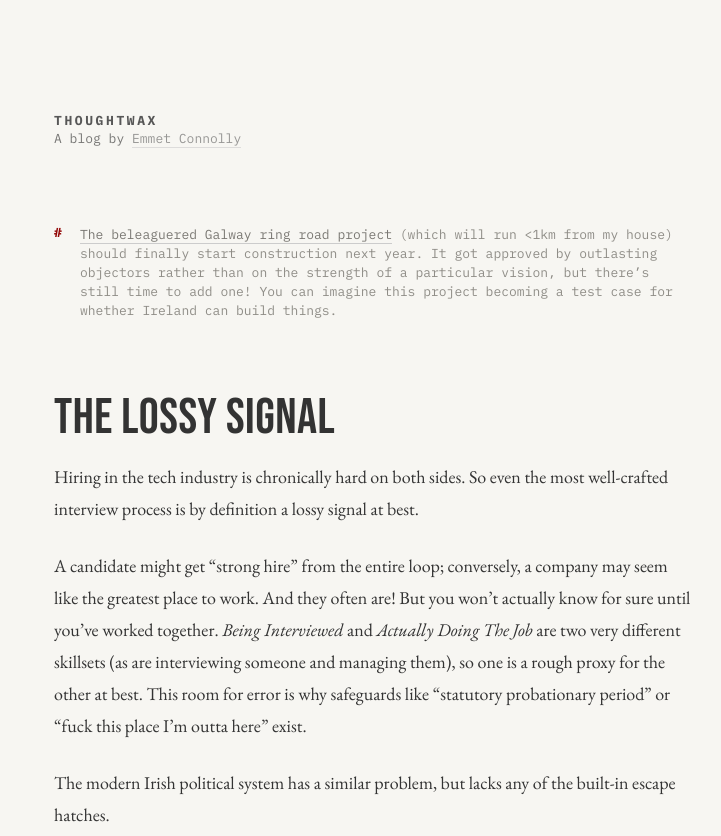
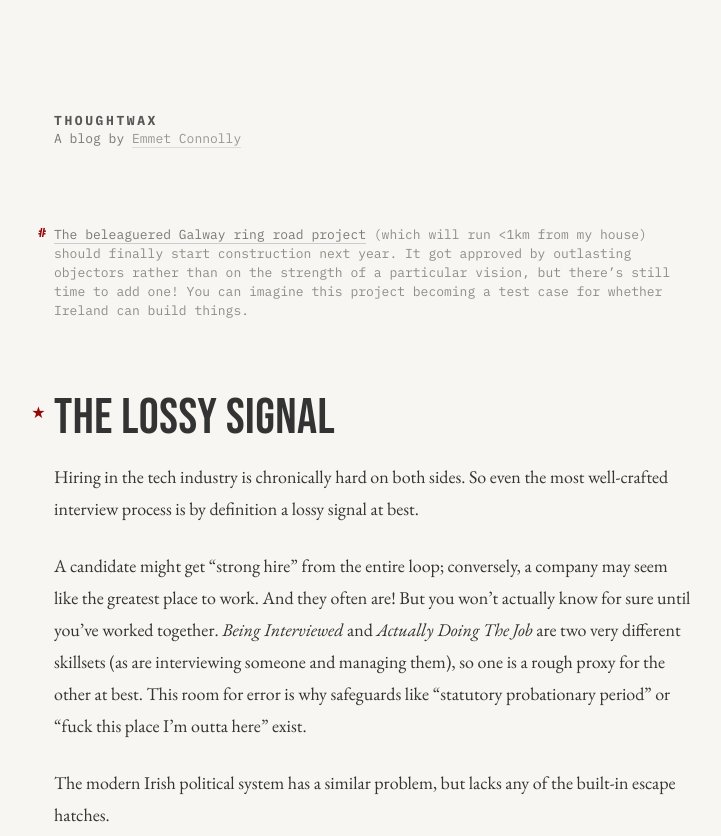
Before and after one commit to thoughtwax/thoughtwax.github.io, a Jekyll site: the page built from index.html, in a window 1280 px wide. Shown: the top 836 px of the page, without its empty margins (266-987 px from the left). Built offline with Jekyll 4.4.1, drawn with Linux system fonts in a browser that asks for light colours; grey boxes are pictures that could not be loaded.

Commit message:
Hang note # and post ★ permalinks in the left margin
Note text now lines up with the rest of the page; the # hangs outside
the column like a bullet. Long posts get a ★ permalink hung beside
the title. Narrow phones get a slightly wider gutter so neither glyph
touches the screen edge.

Co-Authored-By: Claude Opus 5.5 <noreply@anthropic.com>
Claude-Session: https://claude.ai/code/session_019h8dkkWLgx3rEEzw313iWw

```diff
--- a/_layouts/post.html
+++ b/_layouts/post.html
@@ -1,7 +1,7 @@
 ---
 layout: default
 ---
-<h2>{{ page.title }}</h2>
+<h2><a class="star u-url" href="{{ page.url }}" aria-label="Permalink to this post">&#9733;</a>{{ page.title }}</h2>
 
 <div id="post">
   {{ content }}
--- a/css/main.css
+++ b/css/main.css
@@ -67,15 +67,22 @@ table.books td.title { font-style: italic; }
 table.books td.author { color: #575757; }
 table.books td.stars { font-size: 20px; }
 table.books td.currently { color: #575757; }
-/* Notes: short untitled posts. The # permalink hangs at the start like a bullet. */
-.note { position: relative; padding-left: 2em; margin-bottom: 20px; }
+/* Notes: short untitled posts. The # permalink hangs in the left margin like a bullet, so note text lines up with everything else. */
+.note { position: relative; margin-bottom: 20px; }
 p.meta + .note { margin-top: -28px; } /* a post's 88px meta margin collapses to 60px above a note */
 .note p, .note li { font: 13px/20px 'IBM Plex Mono', 'JetBrains Mono', 'Courier New', monospace; color: #8f8d87; } /* stays mono even when post text goes serif */
 .note p { margin-bottom: 0; }
 .note p + p { margin-top: 1em; }
 .note a { font-weight: normal; color: #7a7873; }
-.note a.hash { position: absolute; left: 0; top: 0; font-weight: bold; color: #930909; border-bottom: 0; }
+.note a.hash { position: absolute; right: 100%; top: 0; padding-right: 8px; font-weight: bold; color: #930909; border-bottom: 0; }
 .note a.hash:hover { color: #0FA0CE; }
+
+/* Posts: a star permalink hangs in the same margin column, beside the title */
+h2 { position: relative; }
+h2 a.star { position: absolute; right: 100%; top: 4px; padding-right: 8px; font: 400 16px/1 'IBM Plex Mono', 'Courier New', monospace; color: #930909; border-bottom: 0; }
+h2 a.star:hover { color: #0FA0CE; border-bottom: 0; }
+/* Narrow phones: Skeleton's 20px gutter is too tight for the hanging glyphs, so widen it a little */
+@media (max-width: 399px) { .container { padding: 0 28px; } }
 .note + h2 { margin-top: 80px; }
 #post > .note:last-child { margin-bottom: 0; }
 
--- a/index.html
+++ b/index.html
@@ -17,7 +17,7 @@ title: thoughtwax - a blog by Emmet Connolly
     {% continue %}
     {% endif %}
 
-    <h2><a href="{{ post.url }}">{{ post.title }}</a></h2>
+    <h2><a class="star u-url" href="{{ post.url }}" aria-label="Permalink to this post">&#9733;</a><a href="{{ post.url }}">{{ post.title }}</a></h2>
 
     {{ post.content }}
 
```
